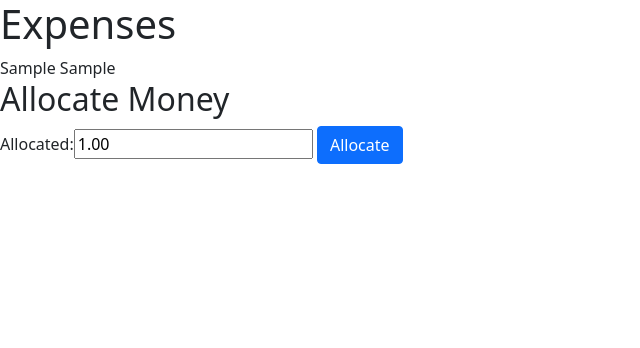
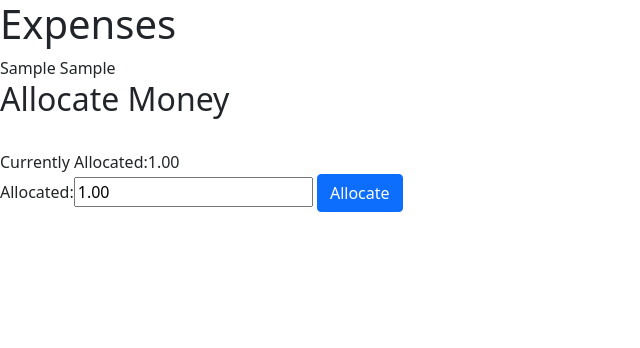
Before and after one commit to jdeta/budget-app, a Django app: page /expense/1/ in a window 1280 px wide. Shown: the top 348 px of the page, without its empty margins (0-640 px from the left). Run offline with Django 3.2, Linux system fonts and the light colour scheme; tables that the repository leaves empty hold one stand-in row (values such as "Sample post").

Commit message:
small html changes

```diff
--- a/budget_app/templates/budget_app/expense_detail.html
+++ b/budget_app/templates/budget_app/expense_detail.html
@@ -4,6 +4,8 @@
 
 		{{ specific_expense }}
 			<h2>Allocate Money</h2>
+			<br>
+			Currently Allocated:{{ specific_expense.allocated }}
         		        <form method="POST">
 					{% csrf_token %}
                         		{{ allocated_form }}
```
